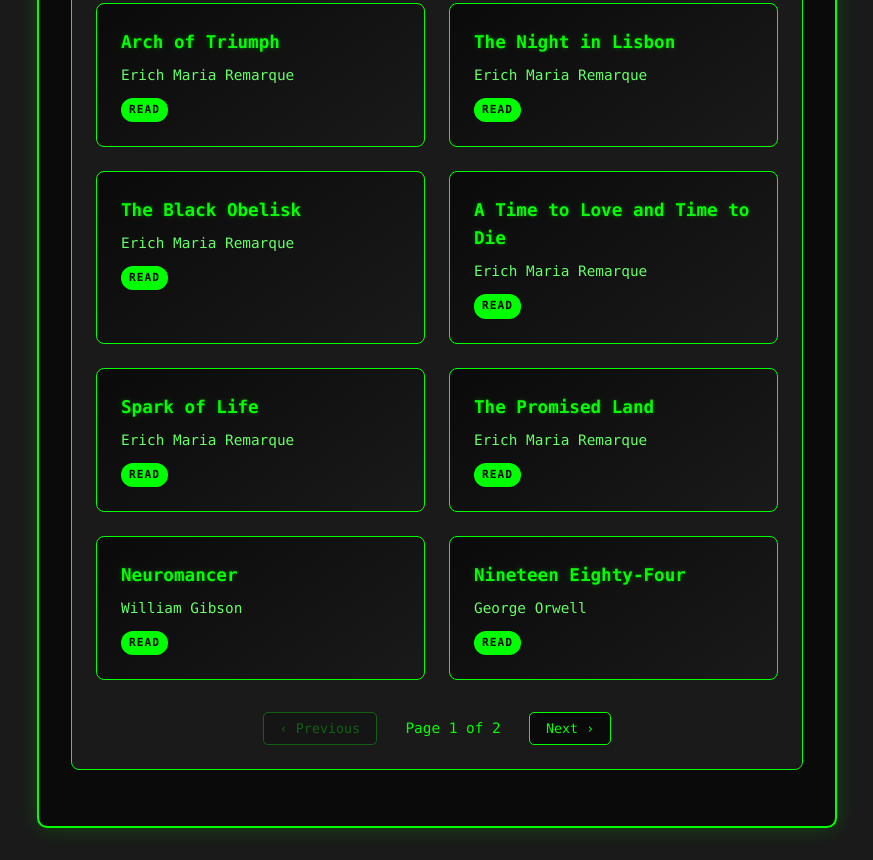
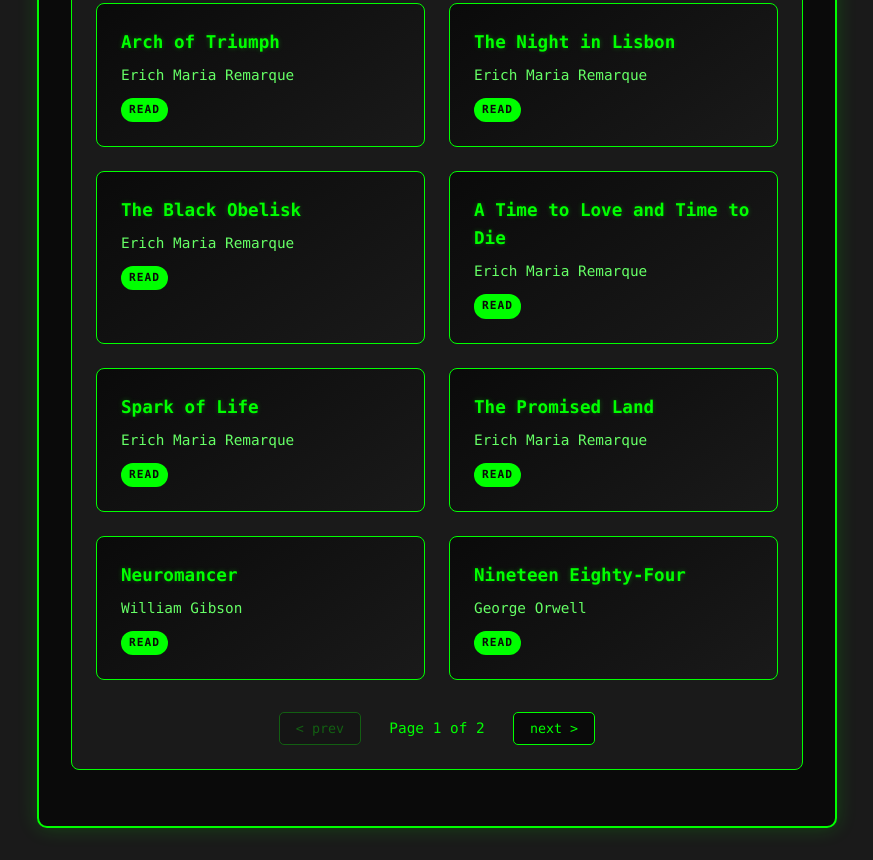
Before and after one commit to Grigorov-Georgi/Grigorov-Georgi.github.io, a plain HTML site: page index.html in a window 1280 px wide. Shown: the part 2185-3045 px from the top of the page, without its empty margins (203-1076 px from the left). Drawn offline with Linux system fonts and the light colour scheme.

Commit message:
feat: adjust prev next pagination buttons

```diff
--- a/index.html
+++ b/index.html
@@ -564,9 +564,10 @@
             <div class="books-grid" id="booksGrid">
             </div>
             <div class="pagination">
-                <button id="prevBtn" onclick="changePage(-1)">‹ Previous</button>
-                <span class="page-info" id="pageInfo">Page 1 of 2</span>
-                <button id="nextBtn" onclick="changePage(1)">Next ›</button>
+                <button id="prevBtn" onclick="changePage(-1)">
+                    < prev</button>
+                        <span class="page-info" id="pageInfo">Page 1 of 2</span>
+                        <button id="nextBtn" onclick="changePage(1)">next ></button>
             </div>
         </div>
     </div>
```
